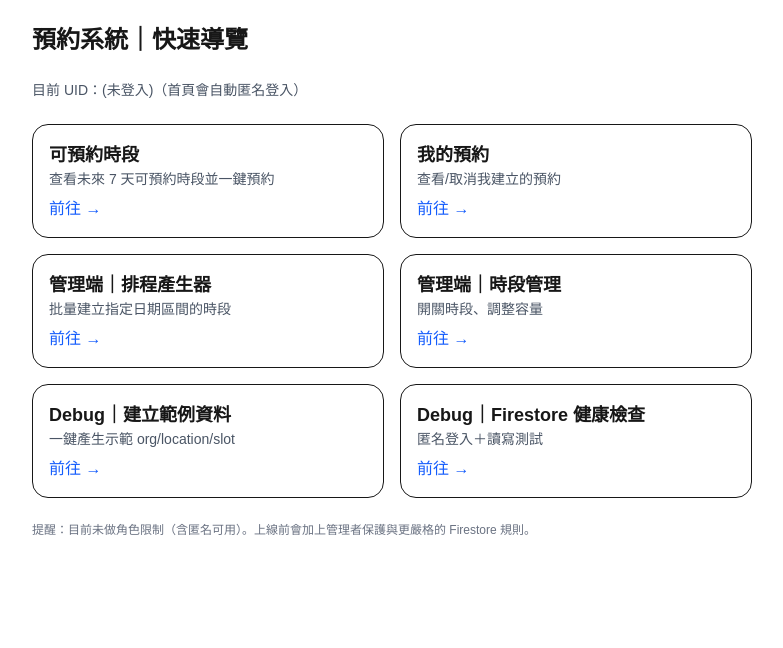
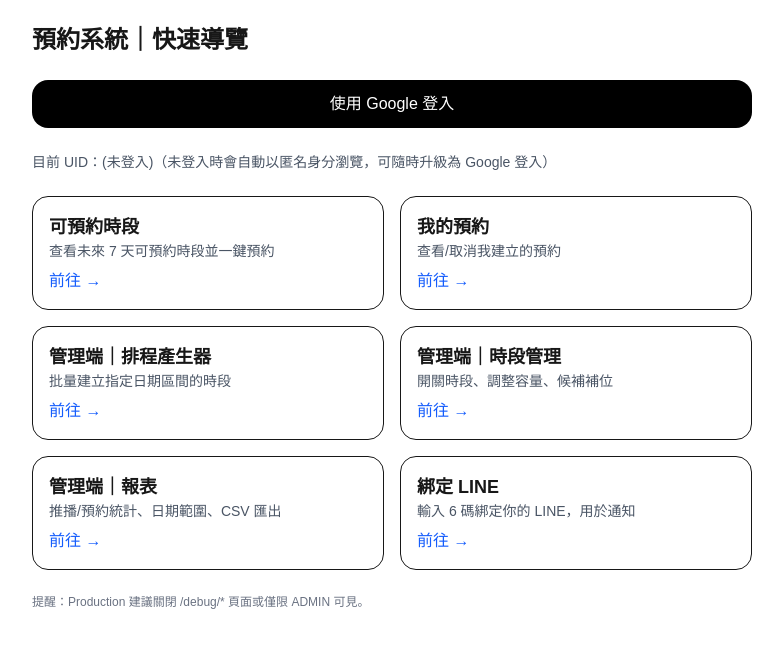
Before and after one commit to sherman0769/2025booking-pro, a Next.js app: page / in a window 1280 px wide. Shown: the top 648 px of the page, without its empty margins (248-1031 px from the left). Built offline with nearby package versions, Linux system fonts and the light colour scheme; no server answers.

Commit message:
feat(auth): show Google button even when anonymous; support anonymous->Google linking

```diff
--- a/src/app/page.tsx
+++ b/src/app/page.tsx
@@ -1,9 +1,10 @@
-'use client';
+"use client";
 
-import Link from 'next/link';
-import { useEffect, useState } from 'react';
-import { auth } from '@/lib/firebase.client';
-import { onAuthStateChanged, signInAnonymously, User } from 'firebase/auth';
+import Link from "next/link";
+import { useEffect, useState } from "react";
+import { auth } from "@/lib/firebase.client";
+import { onAuthStateChanged, signInAnonymously, User } from "firebase/auth";
+import AuthButtons from "@/components/AuthButtons";
 
 export default function Home() {
   const [user, setUser] = useState<User | null>(null);
@@ -13,18 +14,13 @@ export default function Home() {
     return () => unsub();
   }, []);
 
+  // 開發/未登入時仍可匿名瀏覽；但頁面會提供「升級為 Google」按鈕
   useEffect(() => {
-    // 自動匿名登入（若尚未登入）
-    if (!auth.currentUser) {
-      signInAnonymously(auth).catch(() => {});
-    }
+    if (!auth.currentUser) signInAnonymously(auth).catch(() => {});
   }, []);
 
   const Item = ({ href, label, desc }: { href: string; label: string; desc: string }) => (
-    <Link
-      href={href}
-      className="block rounded-2xl border p-4 hover:shadow-sm transition"
-    >
+    <Link href={href} className="block rounded-2xl border p-4 hover:shadow-sm transition">
       <div className="text-lg font-semibold">{label}</div>
       <div className="text-sm text-gray-600">{desc}</div>
       <div className="mt-2 text-blue-600">前往 →</div>
@@ -34,21 +30,25 @@ export default function Home() {
   return (
     <main className="mx-auto max-w-3xl p-6 space-y-6">
       <h1 className="text-2xl font-bold">預約系統｜快速導覽</h1>
+
+      {/* 手機優先：登入/升級區塊（匿名也顯示） */}
+      <AuthButtons />
+
       <div className="text-sm text-gray-600">
-        目前 UID：{user?.uid ?? '(未登入)'}（首頁會自動匿名登入）
+        目前 UID：{user?.uid ?? "(未登入)"}（未登入時會自動以匿名身分瀏覽，可隨時升級為 Google 登入）
       </div>
 
       <div className="grid gap-4 sm:grid-cols-2">
         <Item href="/slots" label="可預約時段" desc="查看未來 7 天可預約時段並一鍵預約" />
         <Item href="/me/bookings" label="我的預約" desc="查看/取消我建立的預約" />
         <Item href="/admin/slots" label="管理端｜排程產生器" desc="批量建立指定日期區間的時段" />
-        <Item href="/admin/slots/manage" label="管理端｜時段管理" desc="開關時段、調整容量" />
-        <Item href="/debug/seed" label="Debug｜建立範例資料" desc="一鍵產生示範 org/location/slot" />
-        <Item href="/debug/firestore" label="Debug｜Firestore 健康檢查" desc="匿名登入＋讀寫測試" />
+        <Item href="/admin/slots/manage" label="管理端｜時段管理" desc="開關時段、調整容量、候補補位" />
+        <Item href="/admin/reports" label="管理端｜報表" desc="推播/預約統計、日期範圍、CSV 匯出" />
+        <Item href="/me/line" label="綁定 LINE" desc="輸入 6 碼綁定你的 LINE，用於通知" />
       </div>
 
       <p className="text-xs text-gray-500">
-        提醒：目前未做角色限制（含匿名可用）。上線前會加上管理者保護與更嚴格的 Firestore 規則。
+        提醒：Production 建議關閉 /debug/* 頁面或僅限 ADMIN 可見。
       </p>
     </main>
   );
--- a/src/components/AuthButtons.tsx
+++ b/src/components/AuthButtons.tsx
@@ -1,7 +1,7 @@
-'use client';
+"use client";
 
-import { useEffect, useState } from 'react';
-import { auth } from '@/lib/firebase.client';
+import { useEffect, useState } from "react";
+import { auth } from "@/lib/firebase.client";
 import {
   GoogleAuthProvider,
   signInWithRedirect,
@@ -9,13 +9,13 @@ import {
   getRedirectResult,
   signOut,
   onAuthStateChanged,
-} from 'firebase/auth';
+} from "firebase/auth";
 
 export default function AuthButtons() {
   const [uid, setUid] = useState<string | null>(null);
   const [displayName, setDisplayName] = useState<string | null>(null);
   const [isAnon, setIsAnon] = useState<boolean>(false);
-  const [note, setNote] = useState<string>('');
+  const [note, setNote] = useState<string>("");
 
   useEffect(() => {
     const unsub = onAuthStateChanged(auth, (u) => {
@@ -26,38 +26,37 @@ export default function AuthButtons() {
     return () => unsub();
   }, []);
 
-  // 手機 Redirect 回來後拿結果（登入或連結），失敗就顯示訊息
+  // 手機 redirect 回來後處理結果（若無則忽略）
   useEffect(() => {
     getRedirectResult(auth).catch((e) => {
       setNote(`登入回跳錯誤：${e?.message ?? e}`);
-      setTimeout(() => setNote(''), 3000);
+      setTimeout(() => setNote(""), 3000);
     });
   }, []);
 
-  const googleProvider = new GoogleAuthProvider();
+  const provider = new GoogleAuthProvider();
 
   // 未登入：直接用 Google 登入
   const loginGoogle = async () => {
-    setNote('前往 Google 登入…');
-    await signInWithRedirect(auth, googleProvider);
+    setNote("前往 Google 登入…");
+    await signInWithRedirect(auth, provider);
   };
 
-  // 目前是匿名：把匿名帳號升級綁定到 Google（保留現有資料與 UID）
+  // 已匿名：把匿名帳號「升級/連結」到 Google（保留資料與 UID）
   const upgradeToGoogle = async () => {
     if (!auth.currentUser) return loginGoogle();
-    setNote('前往 Google 綁定…');
-    await linkWithRedirect(auth.currentUser, googleProvider);
+    setNote("前往 Google 綁定…");
+    await linkWithRedirect(auth.currentUser, provider);
   };
 
   const logout = async () => {
     await signOut(auth);
-    setNote('已登出');
-    setTimeout(() => setNote(''), 1500);
+    setNote("已登出");
+    setTimeout(() => setNote(""), 1500);
   };
 
   return (
     <div className="space-y-2">
-      {/* 情況 1：未登入 → 顯示 Google 登入 */}
       {!uid && (
         <button
           onClick={loginGoogle}
@@ -67,7 +66,6 @@ export default function AuthButtons() {
         </button>
       )}
 
-      {/* 情況 2：已登入匿名 → 顯示帳號卡片 + 「升級為 Google 登入」 */}
       {uid && isAnon && (
         <div className="space-y-2">
           <div className="flex items-center justify-between rounded-2xl border p-3">
@@ -88,7 +86,6 @@ export default function AuthButtons() {
         </div>
       )}
 
-      {/* 情況 3：已登入且非匿名（Google 等提供者） → 顯示帳號卡片 + 登出 */}
       {uid && !isAnon && (
         <div className="flex items-center justify-between rounded-2xl border p-3">
           <div className="text-sm">
```
